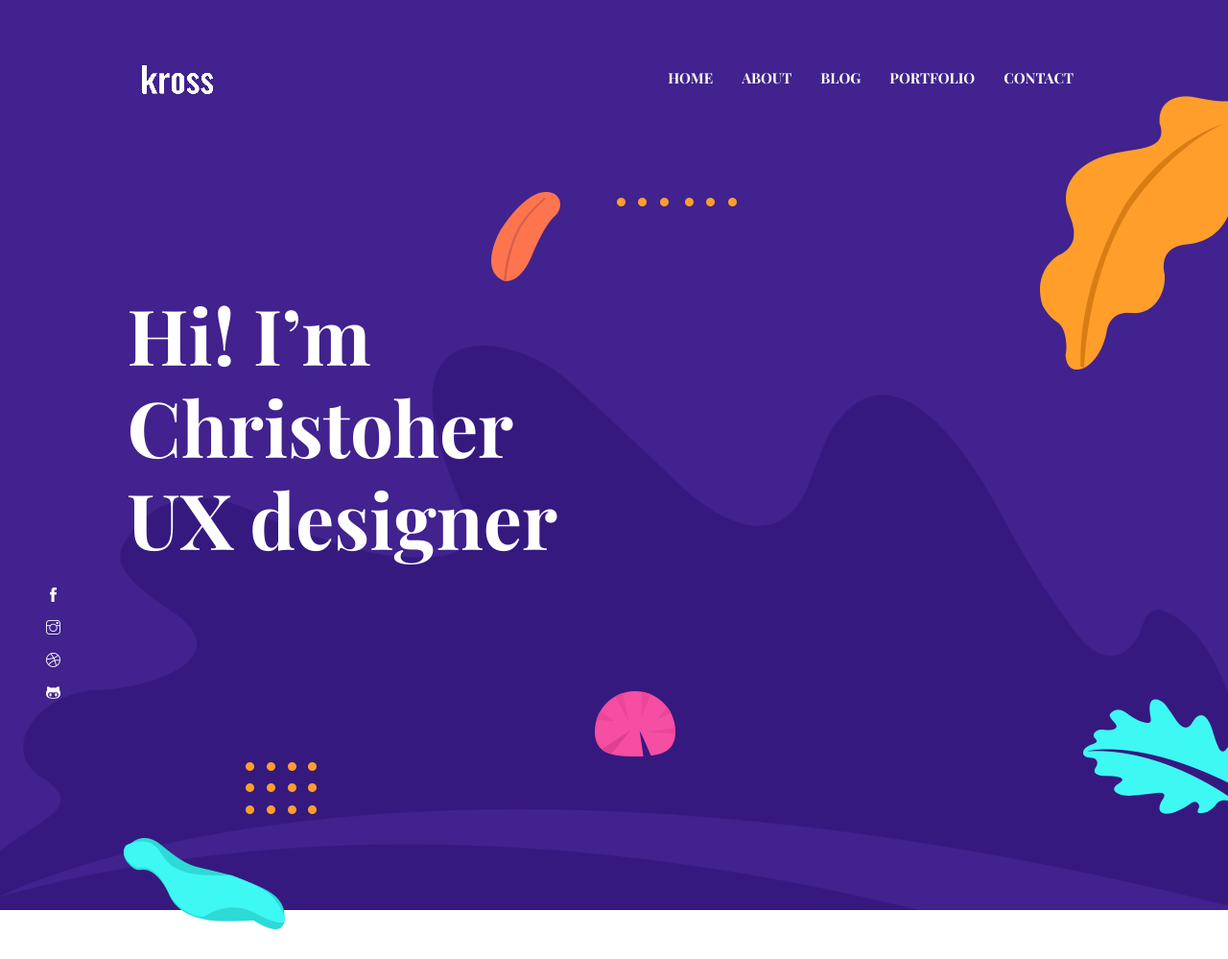
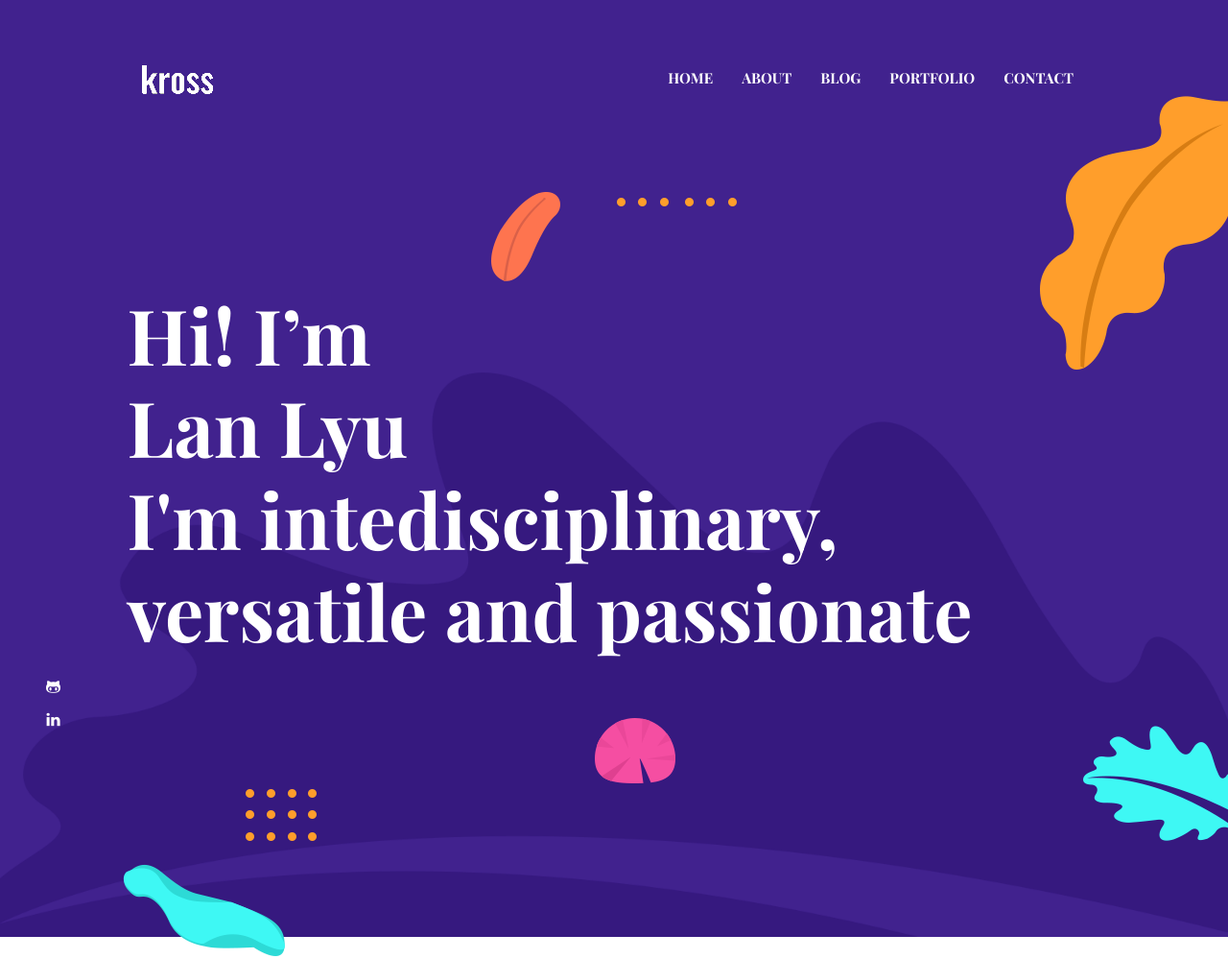
Before and after one commit to lan-lyu/home, a plain HTML site: page index.html in a window 1280 px wide. Shown: the top 999 px of the page at 96% size. Drawn offline with nearby package versions, Linux system fonts and the light colour scheme.

Commit message:
Update social links

```diff
--- a/index.html
+++ b/index.html
@@ -5,7 +5,7 @@
   <!-- Basic Page Needs
   ================================================== -->
   <meta charset="utf-8">
-  <title>Kross - Creative Portfolio Template</title>
+  <title>Lan's personal web</title>
 
   <!-- Mobile Specific Metas
   ================================================== -->
@@ -67,7 +67,7 @@
   <div class="container">
     <div class="row">
       <div class="col-lg-11 mx-auto">
-        <h1 class="text-white font-tertiary">Hi! I’m <br> Christoher <br> UX designer</h1>
+        <h1 class="text-white font-tertiary">Hi! I’m <br> Lan Lyu <br> I'm intedisciplinary, versatile and passionate</h1>
       </div>
     </div>
   </div>
@@ -100,10 +100,9 @@
   </div>
   <!-- social icon -->
   <ul class="list-unstyled ml-5 mt-3 position-relative zindex-1">
-    <li class="mb-3"><a class="text-white" href="https://themefisher.com/"><i class="ti-facebook"></i></a></li>
-    <li class="mb-3"><a class="text-white" href="https://themefisher.com/"><i class="ti-instagram"></i></a></li>
-    <li class="mb-3"><a class="text-white" href="https://themefisher.com/"><i class="ti-dribbble"></i></a></li>
     <li class="mb-3"><a class="text-white" href="https://github.com/lan-lyu"><i class="ti-github"></i></a></li>
+    <li class="mb-3"><a class="text-white" href="https://medium.com/@lvlan0616/oct-reading-5-books-about-women-84ec877acd9b"><i class="ti-medium"></i></a></li>
+    <li class="mb-3"><a class="text-white" href="https://www.linkedin.com/in/蓝-吕-1a53b5193/"><i class="ti-linkedin"></i></a></li>
   </ul>
   <!-- /social icon -->
 </section>
```
Also changed, not shown: about.html (+0 -6 lines), blog-single.html (+1 -24 lines), blog.html (+1 -24 lines), contact.html (+1 -24 lines), css/style.css (+0 -22 lines), portfolio.html (+1 -24 lines), 1 other file.
